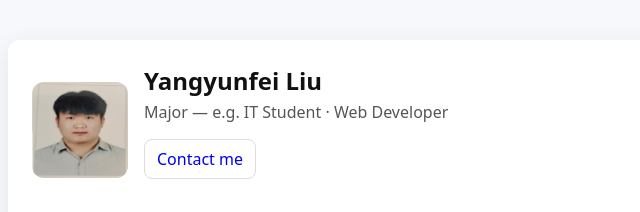
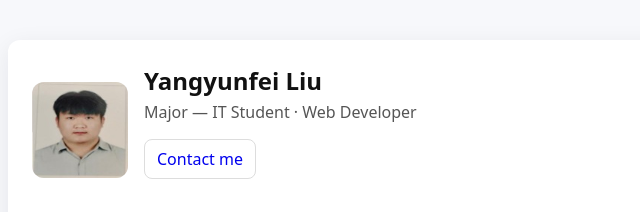
Before and after one commit to lsirfei/lsirfei.github.io, a plain HTML site: page index.html in a window 1280 px wide. Shown: the top 212 px of the page, 158-798 px from the left. Drawn offline with Linux system fonts and the light colour scheme.

Commit message:
Update index.html

```diff
--- a/index.html
+++ b/index.html
@@ -25,7 +25,7 @@
 
       <div>
         <h1>Yangyunfei Liu</h1>
-        <p class="role">Major — e.g. IT Student · Web Developer</p>
+        <p class="role">Major — IT Student · Web Developer</p>
         <p>
           <a class="button" href="mailto:l18048616801@gmail.com">Contact me</a>
         </p>
```
